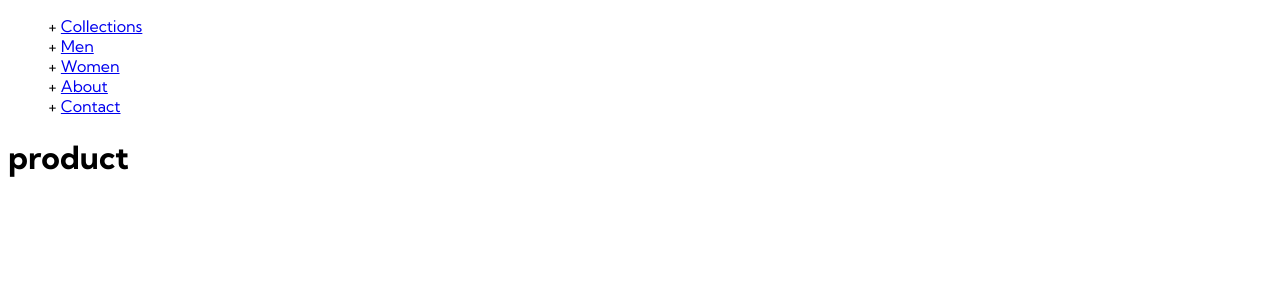
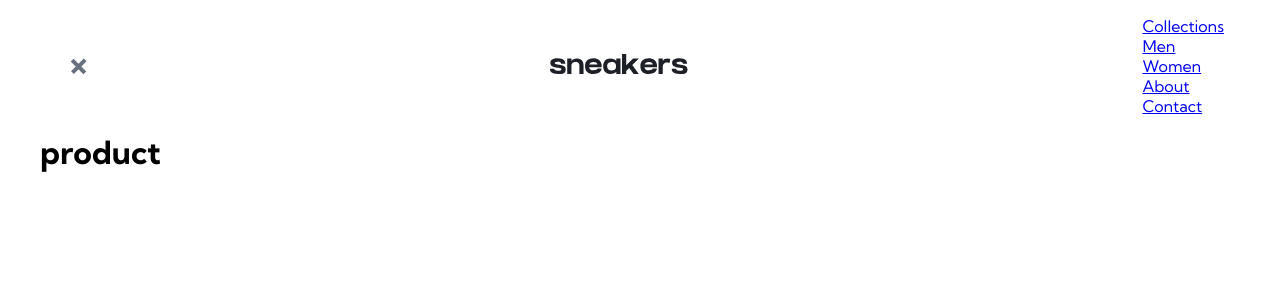
Before and after one commit to kimi1723/E-commerce-product-page-Frontend-Mentor, a React (Create React App) app in the folder my-app/: page /products/1 in a window 1280 px wide. Shown: the top 300 px of the page. Built offline with nearby package versions, Linux system fonts and the light colour scheme.

Commit message:
nav btn animation and styles

```diff
--- /dev/null
+++ b/my-app/src/components/layout/Header.js
@@ -0,0 +1,29 @@
+import { useState } from 'react';
+import { Link } from 'react-router-dom';
+import MainNavigation from '../navigation/MainNavigation';
+
+import classes from './Header.module.css';
+import logo from '../../assets/images/logo.svg';
+
+const Header = () => {
+	const [mobileIsActive, setMobileIsActive] = useState(true);
+	const showNavigationHandler = () => {
+		setMobileIsActive(!mobileIsActive);
+	};
+
+	const navBtnClasses = mobileIsActive ? `${classes['nav-btn']} ${classes.active}` : `${classes['nav-btn']}`;
+
+	return (
+		<header className={classes.header}>
+			<button type="button" className={navBtnClasses} aria-label="navigation menu" onClick={showNavigationHandler}>
+				<span className={classes['btn-content']}></span>
+			</button>
+			<Link to="#" className={classes['logo-link']}>
+				<img src={logo} alt="sneakers" className={classes.logo} />
+			</Link>
+			<MainNavigation mobileIsActive={true} />
+		</header>
+	);
+};
+
+export default Header;
--- /dev/null
+++ b/my-app/src/components/layout/Header.module.css
@@ -0,0 +1,81 @@
+.header {
+	display: flex;
+	justify-content: space-between;
+	align-items: center;
+	padding: 1em;
+}
+
+.nav-btn {
+	position: relative;
+	padding: 20px;
+	background: none;
+	outline: none;
+	border: none;
+	cursor: pointer;
+}
+
+.btn-content,
+.btn-content::before,
+.btn-content::after {
+	position: absolute;
+	height: 3.5px;
+	width: 18px;
+	background-color: hsl(219, 9%, 45%);
+	transition: background-color 0.3s;
+	transform-origin: right;
+}
+
+.btn-content {
+	top: 50%;
+	left: 50%;
+	transform: translate(-50%, -50%);
+	transition: height 0.1s;
+}
+
+.btn-content::before,
+.btn-content::after {
+	content: '';
+	left: 0;
+	transition: transform 0.3s;
+}
+
+.btn-content::before {
+	top: -8px;
+}
+
+.btn-content::after {
+	bottom: -8px;
+}
+
+.nav-btn:hover .btn-content,
+.nav-btn:hover .btn-content::before,
+.nav-btn:hover .btn-content::after,
+.nav-btn:focus .btn-content,
+.nav-btn:focus .btn-content::before,
+.nav-btn:focus .btn-content::after {
+	background-color: hsl(26, 100%, 55%);
+}
+
+.active .btn-content {
+	height: 0;
+}
+
+.active .btn-content::before {
+	transform: rotate(-45deg);
+}
+
+.active .btn-content::after {
+	transform: rotate(45deg);
+}
+
+.logo-link {
+	padding: 0.4em;
+	border-radius: 8px;
+	outline: none;
+	transition: background-color 0.3s;
+}
+
+.logo-link:hover,
+.logo-link:focus {
+	background-color: hsl(26, 100%, 55%);
+}
--- a/my-app/src/components/MainNavigation.js
+++ b/my-app/src/components/navigation/MainNavigation.js
@@ -6,19 +6,19 @@ const MainNavigation = () => {
 	return (
 		<ul role="list">
 			<li>
-				<NavLink to="">Collections</NavLink>
+				<NavLink to="#">Collections</NavLink>
 			</li>
 			<li>
-				<NavLink to="">Men</NavLink>
+				<NavLink to="#">Men</NavLink>
 			</li>
 			<li>
-				<NavLink to="">Women</NavLink>
+				<NavLink to="#">Women</NavLink>
 			</li>
 			<li>
-				<NavLink to="">About</NavLink>
+				<NavLink to="#">About</NavLink>
 			</li>
 			<li>
-				<NavLink to="">Contact</NavLink>
+				<NavLink to="#">Contact</NavLink>
 			</li>
 		</ul>
 	);
--- /dev/null
+++ b/my-app/src/components/ui/Wrapper.js
@@ -0,0 +1,7 @@
+import classes from './Wrapper.module.css';
+
+const Wrapper = ({ children }) => {
+	return <div className={classes.wrapper}>{children}</div>;
+};
+
+export default Wrapper;
--- /dev/null
+++ b/my-app/src/components/ui/Wrapper.module.css
@@ -0,0 +1,4 @@
+.wrapper {
+	margin: 0 auto;
+	max-width: 1200px;
+}
--- a/my-app/src/index.css
+++ b/my-app/src/index.css
@@ -1,3 +1,11 @@
+*,
+*::before,
+*::after {
+	margin: 0;
+	padding: 0;
+	box-sizing: border-box;
+}
+
 body {
 	font-family: 'Kumbh Sans', sans-serif;
 	font-size: 16px;
@@ -9,7 +17,7 @@ ul {
 	list-style: none;
 }
 ul li::before {
-	content: '+ ';
+	content: '\200B';
 }
 
 /* // - Mobile: 375px
--- a/my-app/src/pages/Root.js
+++ b/my-app/src/pages/Root.js
@@ -1,12 +1,13 @@
 import { Outlet } from 'react-router-dom';
-import MainNavigation from '../components/MainNavigation';
+import Wrapper from '../components/ui/Wrapper';
+import Header from '../components/layout/Header';
 
 const RootPage = () => {
 	return (
-		<>
-			<MainNavigation />
+		<Wrapper>
+			<Header />
 			<Outlet />
-		</>
+		</Wrapper>
 	);
 };
 
```
Also changed, not shown: my-app/src/assets/images/logo.svg (added), my-app/src/components/navigation/MainNavigation.module.css (added).
